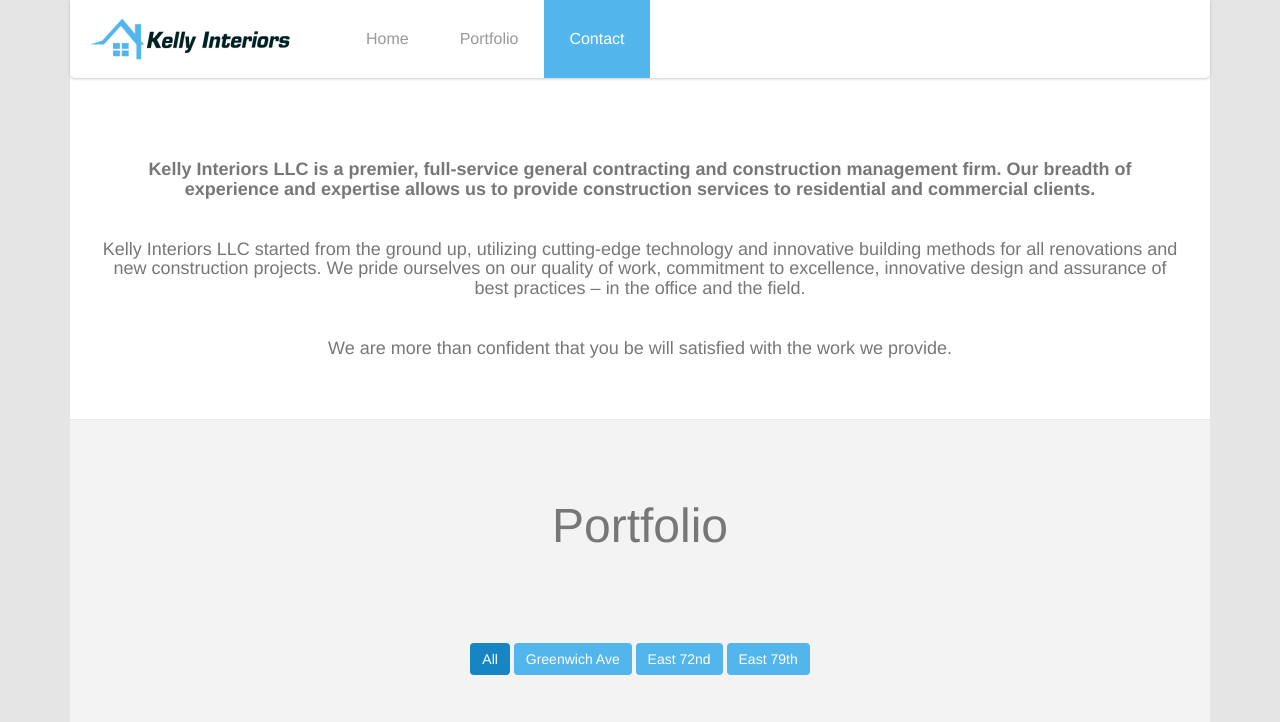
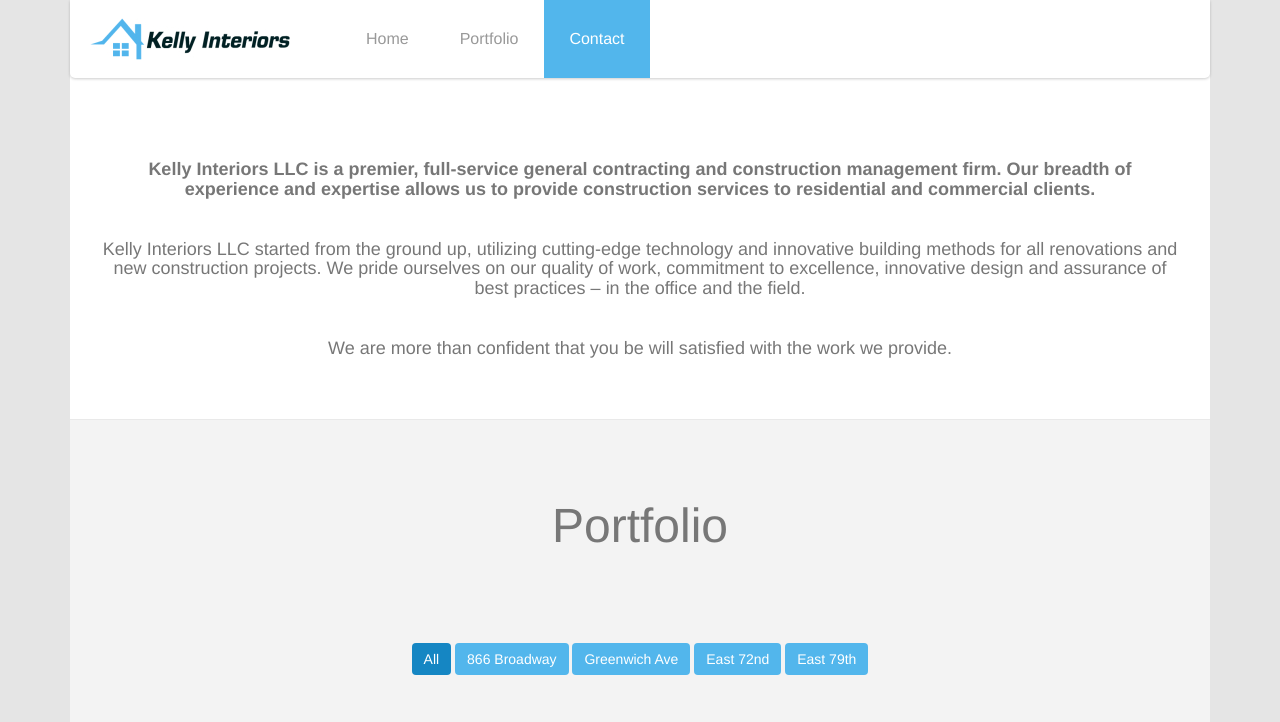
Before and after one commit to NoelKelly2/NoelKelly2.github.io, a plain HTML site: page index.html in a window 1280 px wide. Shown: the top 722 px of the page. Drawn offline with Linux system fonts and the light colour scheme.

Commit message:
Add 866 Broadway section

```diff
--- a/index.html
+++ b/index.html
@@ -85,6 +85,7 @@
                 </div><!--/.center-->
                 <ul class="portfolio-filter">
                     <li><a class="btn btn-primary active" href="#" data-filter="*">All</a></li>
+                    <li><a class="btn btn-primary" href="#" data-filter=".866_broadway">866 Broadway</a></li>
                     <li><a class="btn btn-primary" href="#" data-filter=".greenwich_ave">Greenwich Ave</a></li>
                     <li><a class="btn btn-primary" href="#" data-filter=".east_72nd">East 72nd</a></li>
                     <li><a class="btn btn-primary" href="#" data-filter=".east_79th">East 79th</a></li>
```
